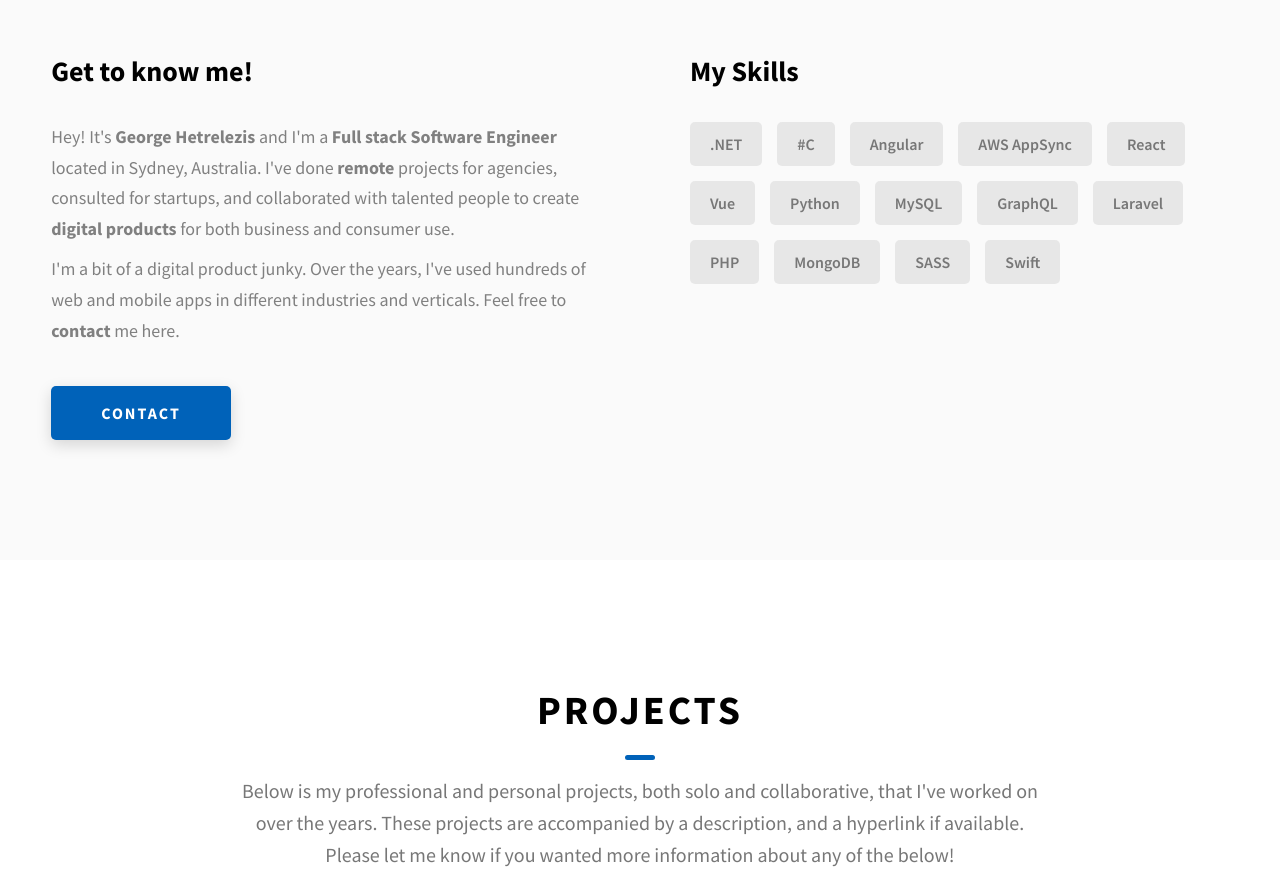
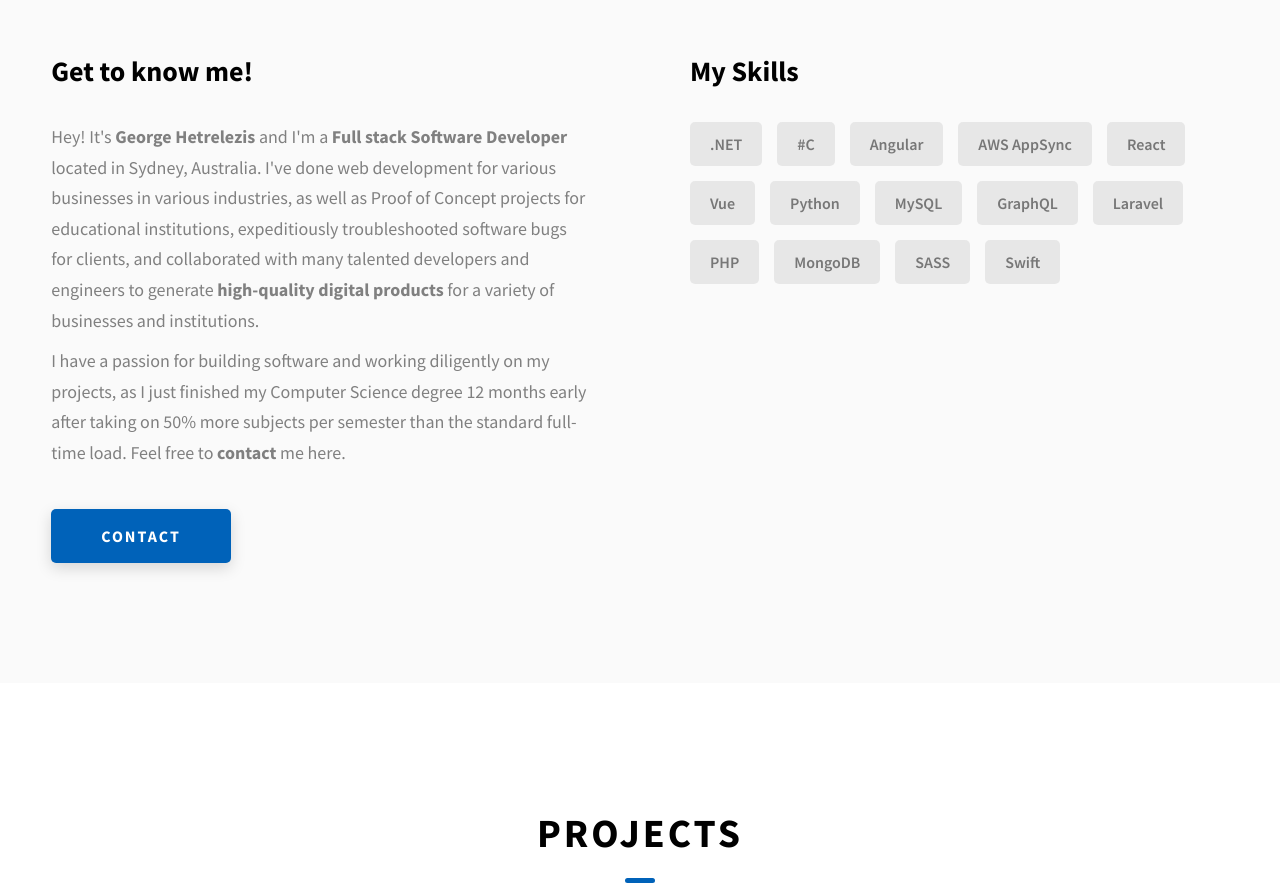
Before and after one commit to georgehetrelezis/portfolio, a website: page index.html in a window 1280 px wide. Shown: the part 960-1855 px from the top of the page. Drawn offline with Linux system fonts and the light colour scheme.

Commit message:
Update index.html
[Code] Improve existing About section to include project history.

```diff
--- a/index.html
+++ b/index.html
@@ -159,18 +159,15 @@
               <p class="about__content-details-para">
                 Hey! It's
                 <strong>George Hetrelezis</strong>
-                and I'm a <strong> Full stack Software Engineer </strong> located in
+                and I'm a <strong> Full stack Software Developer </strong> located in
                 Sydney, Australia. I've done
-                <strong> remote </strong>
-                projects for agencies, consulted for startups, and collaborated
-                with talented people to create
-                <strong>digital products </strong>
-                for both business and consumer use.
+                web development for various businesses in various industries, as well as Proof of Concept projects for educational institutions, expeditiously troubleshooted software bugs for clients, and collaborated
+                with many talented developers and engineers to generate
+                <strong>high-quality digital products </strong>
+                for a variety of businesses and institutions.
               </p>
               <p class="about__content-details-para">
-                I'm a bit of a digital product junky. Over the years, I've used
-                hundreds of web and mobile apps in different industries and
-                verticals. Feel free to
+                I have a passion for building software and working diligently on my projects, as I just finished my Computer Science degree 12 months early after taking on 50% more subjects per semester than the standard full-time load. Feel free to
                 <strong>contact</strong> me here.
               </p>
             </div>
```
